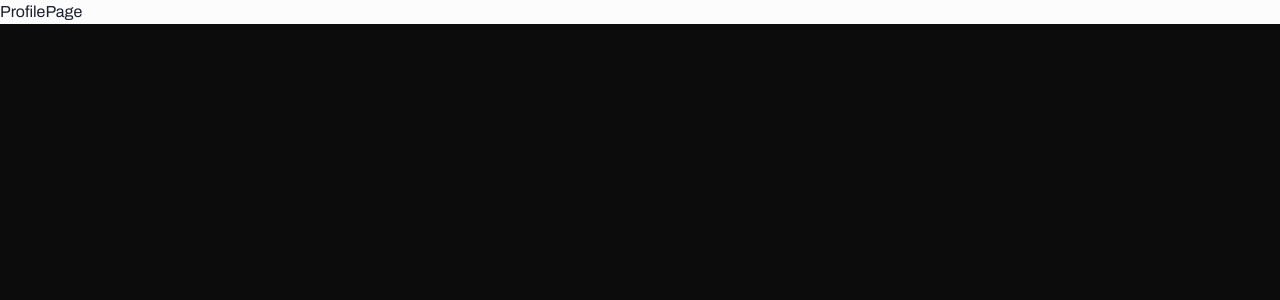
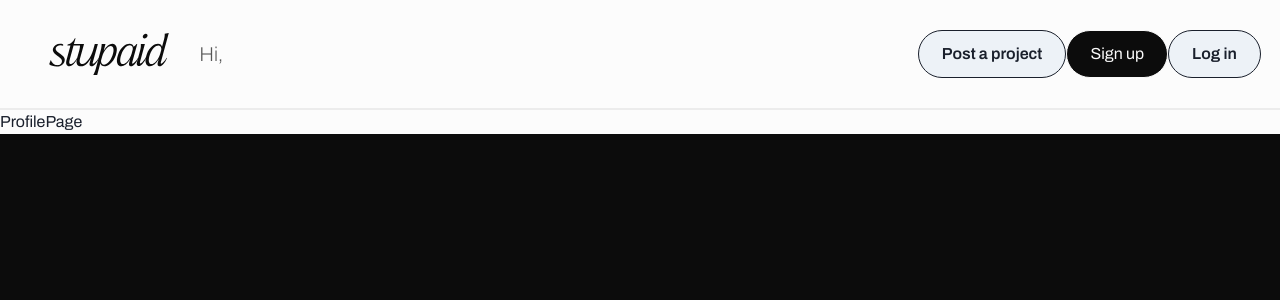
Before and after one commit to tcs-legitable/legitable-frontend, a React (Create React App) app: page /user/1 in a window 1280 px wide. Shown: the top 300 px of the page. Built offline with nearby package versions, Linux system fonts and the light colour scheme; no server answers.

Commit message:
moved locations

```diff
--- a/src/App.js
+++ b/src/App.js
@@ -9,7 +9,7 @@ import theme from './theme/theme';
 import GetStartedLandingPage from './components/landing-page-components/GetStartedLandingPage';
 import Home from './components/organization-view-components/Home';
 import StudentLanding from './components/student-view-components/StudentLanding';
-import ProfilePage from './components/global-components/ProfilePage';
+import ProfilePage from './components/profile-components/ProfilePage';
 
 export const SignedInContext = createContext();
 
--- a/src/components/global-components/ProfilePage.js
+++ b/src/components/profile-components/ProfilePage.js
@@ -2,20 +2,35 @@ import { Flex } from '@chakra-ui/react';
 import React, { useContext, useEffect, useState } from 'react';
 import { useParams } from 'react-router-dom';
 import { SignedInContext } from '../../App';
+import { getUserData } from '../../firebase/helpers';
+import Navbar from '../global-components/Navbar';
 
 const ProfilePage = () => {
   const { userId } = useParams();
   const { value } = useContext(SignedInContext);
   const [canEdit, setCanEdit] = useState(false);
+  const [userData, setUserData] = useState({});
 
   useEffect(() => {
-    console.log(userId, ' is the userId');
+    const fetchUserData = async () => {
+      const tempData = await getUserData(userId);
+      setUserData(tempData);
+    };
+    fetchUserData();
+  }, [value]);
+
+  useEffect(() => {
+    console.log(userData, ' is the data');
+  }, [userData]);
+
+  useEffect(() => {
     if (userId === value?.uid) {
       setCanEdit(true);
     }
   }, [userId]);
   return (
-    <Flex w="100%" h="inherit" bgColor="#fcfcfc">
+    <Flex w="100%" flexDir="column" h="inherit" bgColor="#fcfcfc">
+      <Navbar />
       ProfilePage
     </Flex>
   );
```
